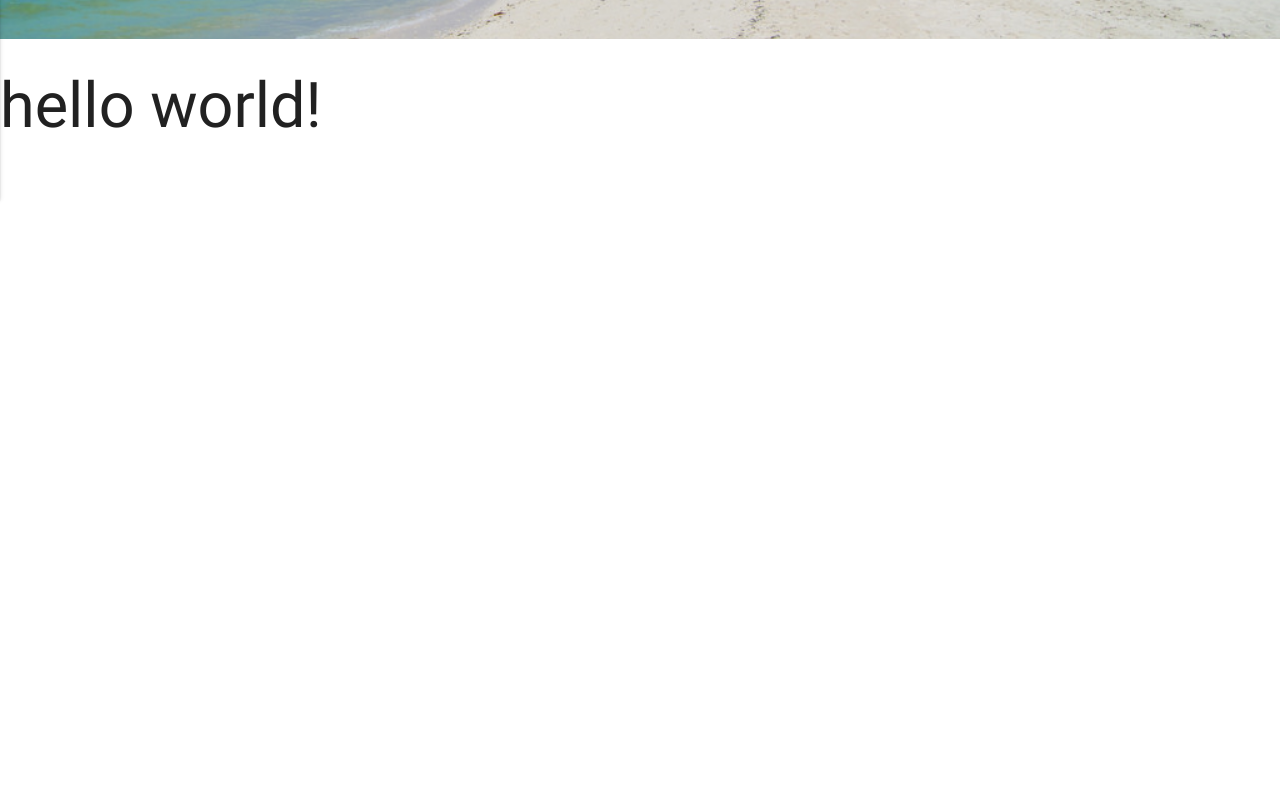
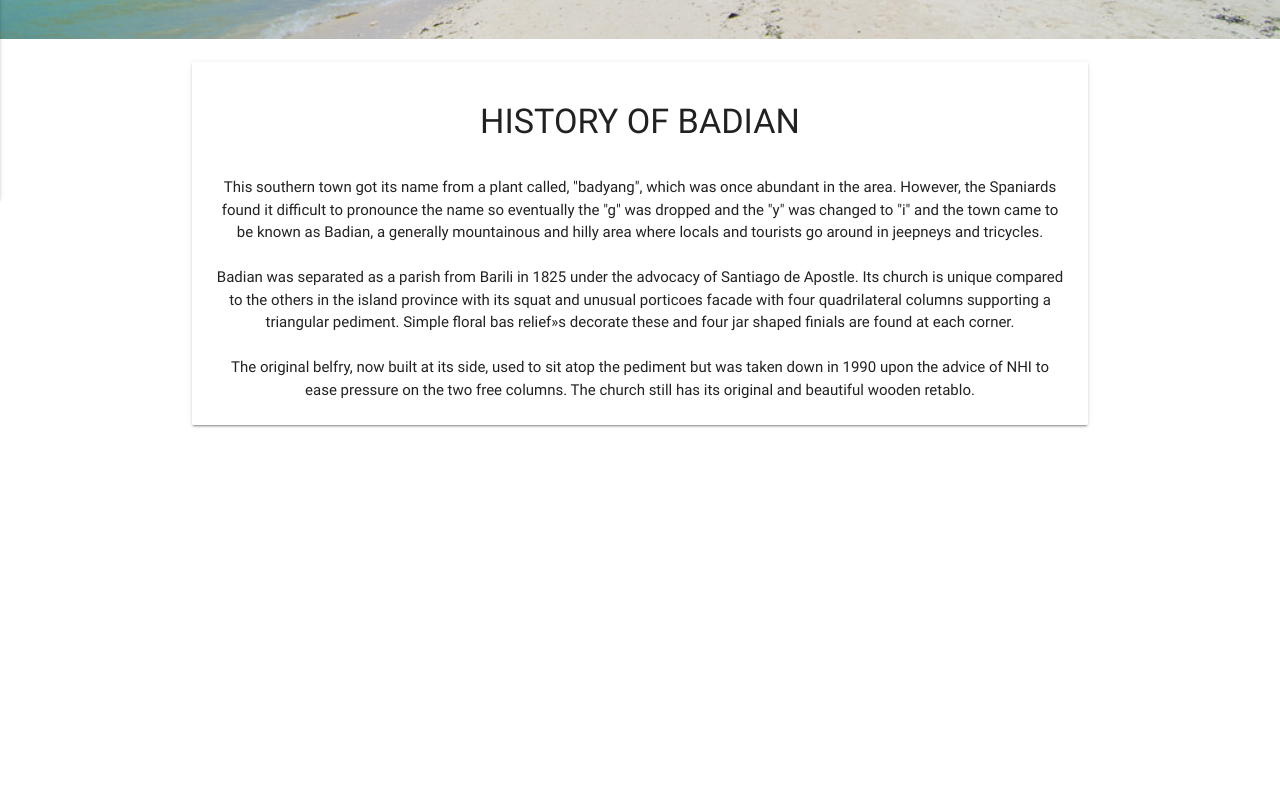
Before and after one commit to USJR-BST/BADIAN, a website: page index.html in a window 1280 px wide. Shown: the part 661-1451 px from the top of the page. After the commit the page ends 1121 px from the top, so only its background shows below. Drawn offline with Linux system fonts and the light colour scheme.

Commit message:
History Of Badian Added

```diff
--- a/index.html
+++ b/index.html
@@ -37,12 +37,26 @@
     <div class="parallax-container">
         <div class="parallax"><img src="images/atf.jpg"></div>
     </div>
-
-    <div style="height: 2000px">
-
-        <h1>hello world!</h1>
+    <p></p>
+    <div class="container">
+        <div class="row">
+            <div class="col m12">
+                <div class="card">
+                    <div class="card-content">
+                        <div style="width: 100%" class="center-align">
+                            <h4>HISTORY OF BADIAN</h4>
+                        </div>
+                        <br>
+                        <p class="center-align">This southern town got its name from a plant called, "badyang", which was once abundant in the area. However, the Spaniards found it difficult to pronounce the name so eventually the "g" was dropped and the "y" was changed to "i" and the town came to be known as Badian, a generally mountainous and hilly area where locals and tourists go around in jeepneys and tricycles.</p>
+                        <br>
+                        <p class="center-align">Badian was separated as a parish from Barili in 1825 under the advocacy of Santiago de Apostle. Its church is unique compared to the others in the island province with its squat and unusual porticoes facade with four quadrilateral columns supporting a triangular pediment. Simple floral bas relief»s decorate these and four jar shaped finials are found at each corner.</p>
+                        <br>
+                        <p class="center-align"s>The original belfry, now built at its side, used to sit atop the pediment but was taken down in 1990 upon the advice of NHI to ease pressure on the two free columns. The church still has its original and beautiful wooden retablo.</p>
+                    </div>
+                </div>
+            </div>
+        </div>
     </div>
-
 
     <!--Import jQuery before materialize.js-->
     <script type="text/javascript" src="bower_components/jquery/dist/jquery.min.js"></script>
```
